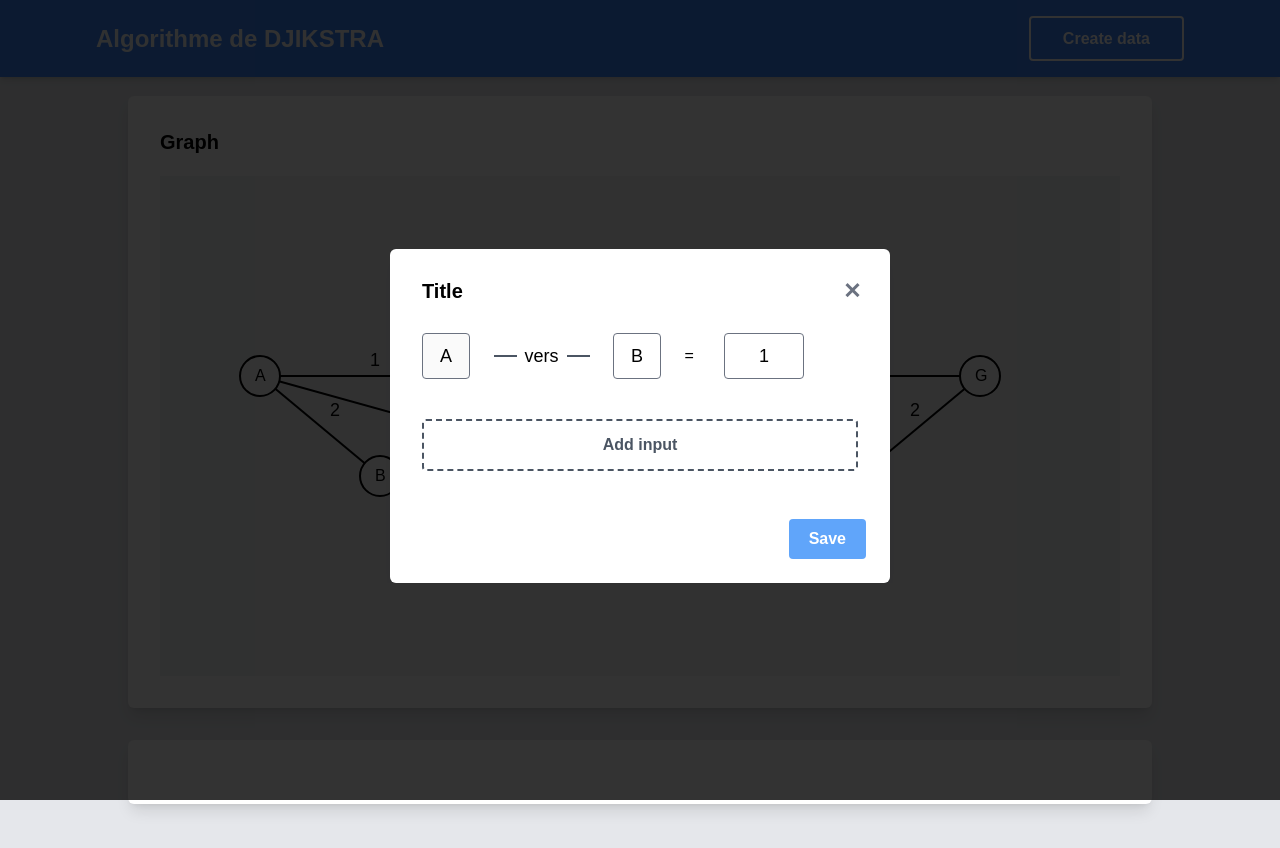
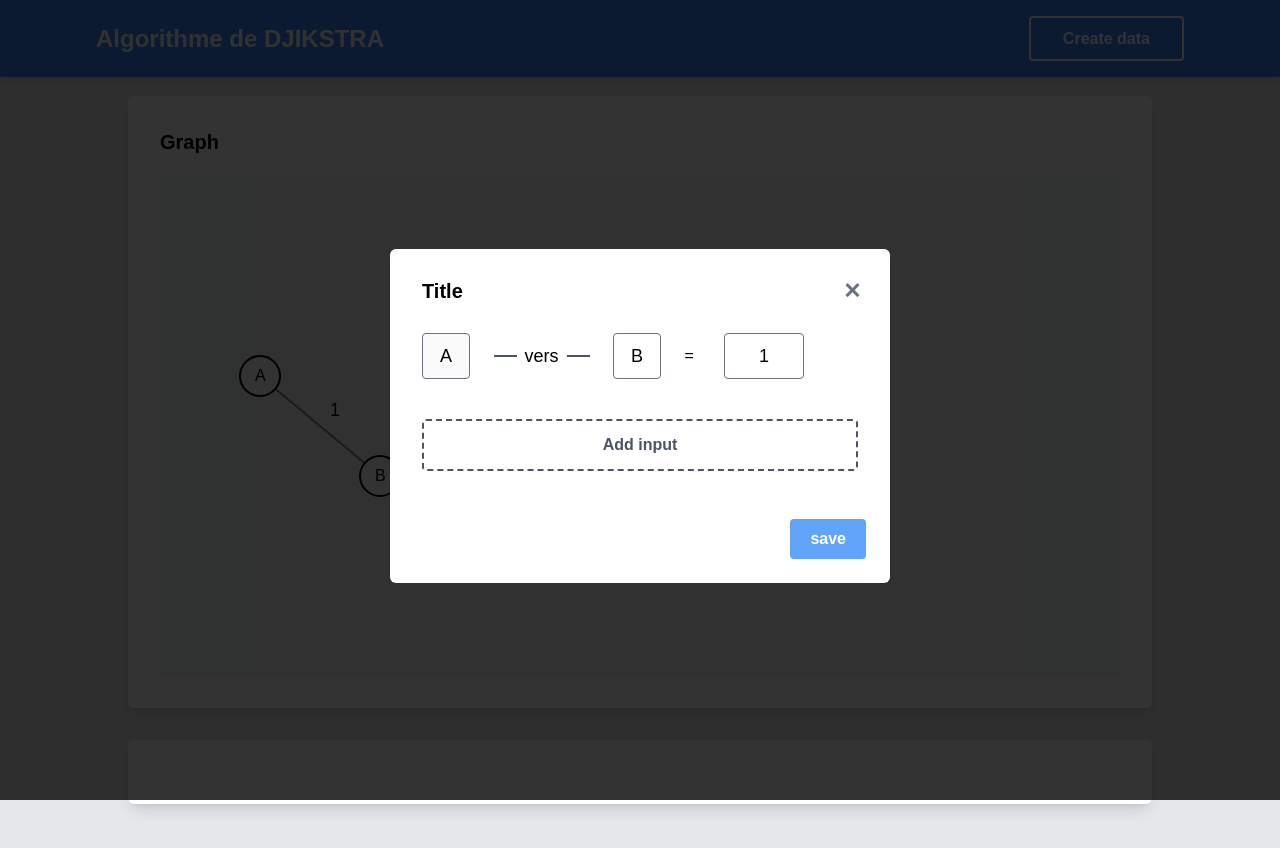
Before and after one commit to agapeJoshue/DJIKSTRA, a Next.js app: page / in a window 1280 px wide. Both pictures are taken after a click on the button "Create data". Shown: the top 848 px of the page. Built offline with nearby package versions, Linux system fonts and the light colour scheme.

Commit message:
Finished

```diff
--- a/app/AFrameLoader.tsx
+++ /dev/null
@@ -1,14 +0,0 @@
-'use client'
-import { useEffect } from "react";
-
-export default function AFrameLoader() {
-  useEffect(() => {
-    if (typeof window !== "undefined") {
-      import("aframe")
-        .then(() => console.log("AFrame loaded"))
-        .catch(err => console.error("Error loading AFrame:", err));
-    }
-  }, []);
-
-  return null;
-}
--- a/app/NewTable.tsx
+++ b/app/NewTable.tsx
@@ -2,6 +2,7 @@
 
 import React, { useEffect, useState, useMemo } from 'react'
 import { newData } from './page'
+import Dialog from './dialog'
 
 interface TableProps {
   entities: string[]
@@ -16,7 +17,11 @@ interface colsUsed {
   distance: number
 }
 
-const NewTable: React.FC<TableProps> = ({ entities, data, showCriticsPath }) => {
+const NewTable: React.FC<TableProps> = ({
+  entities,
+  data,
+  showCriticsPath
+}) => {
   const [initData, setData] = useState<newData[]>(data)
 
   useEffect(() => {
@@ -190,6 +195,7 @@ const NewTable: React.FC<TableProps> = ({ entities, data, showCriticsPath }) =>
 
   const [critics, setCritics] = useState<string[]>([])
   const [FromLast, setFrom] = useState<string>('')
+  const [modal, setModalOpen] = useState(false)
   const nextStep = () => {
     const hasEmpty = verifyTable()
     if (hasEmpty) {
@@ -226,16 +232,16 @@ const NewTable: React.FC<TableProps> = ({ entities, data, showCriticsPath }) =>
         setCritics(prev => [...prev, last])
         setFrom(newTable[item.indexLine][item.indexCol].from)
       } else {
-        if(FromLast === '') {
-          console.log('Chemin critiaue :', critics)
+        if (FromLast === '') {
+          setModalOpen(true)
         } else {
           const indexColFin = entities.indexOf(FromLast)
-          if(indexColFin >= 0) {
+          if (indexColFin >= 0) {
             for (let i = 0; i < entities.length; i++) {
               const isMin = newTable[i][indexColFin].min
               if (isMin) {
-                setCritics(Prev => [...Prev, FromLast]);
-                setFrom(newTable[i][indexColFin].from);
+                setCritics(Prev => [...Prev, FromLast])
+                setFrom(newTable[i][indexColFin].from)
                 break
               }
             }
@@ -301,6 +307,16 @@ const NewTable: React.FC<TableProps> = ({ entities, data, showCriticsPath }) =>
           </div>
         </div>
       )}
+
+      <Dialog
+        model={modal}
+        title='FINISHED'
+        onClose={() => setModalOpen(false)}
+        onSave={() => setModalOpen(false)}
+        btnPropriety={{ color: 'grey', label: 'Okay' }}
+      >
+        <p>Merci de votre aimable attention!</p>
+      </Dialog>
     </>
   )
 }
--- a/app/dialog.tsx
+++ b/app/dialog.tsx
@@ -8,14 +8,47 @@ interface useProps {
   onClose: () => void
   onSave: () => void
   children?: React.ReactNode
+  btnPropriety?: {
+    color: 'blue' | 'red' | 'grey' | 'green'
+    label: string
+  }
 }
 
-const Dialog: React.FC<useProps> = ({ model, title, onClose, children, onSave }) => {
+const Dialog: React.FC<useProps> = ({
+  model,
+  title,
+  onClose,
+  children,
+  onSave,
+  btnPropriety
+}) => {
   const [isOpen, setModel] = useState(model)
 
   useEffect(() => {
     setModel(model)
   }, [model])
+
+  const [color, setColor] = useState('blue')
+
+  useEffect(() => {
+    switch (btnPropriety?.color) {
+      case 'blue':
+        setColor('bg-blue-400 hover:bg-blue-500')
+        break
+      case 'red':
+        setColor('bg-red-400 hover:bg-red-500')
+        break
+      case 'grey':
+        setColor('bg-gray-400 hover:bg-gray-500')
+        break
+      case 'green':
+        setColor('bg-green-400 hover:bg-green-500')
+        break
+      default:
+        setColor('bg-blue-400 hover:bg-blue-500')
+        break
+    }
+  }, [btnPropriety])
   return (
     <div
       className={`fixed top-0 left-0 w-screen h-screen bg-[rgba(0,0,0,0.8)] ${
@@ -42,9 +75,9 @@ const Dialog: React.FC<useProps> = ({ model, title, onClose, children, onSave })
           <div className='p-6 flex items-center justify-end'>
             <button
               onClick={onSave}
-              className='bg-blue-400 text-base text-white py-2 px-5 rounded hover:bg-blue-500 font-semibold my-transition'
+              className={`${color} text-white text-base py-2 px-5 rounded font-semibold my-transition`}
             >
-              Save
+              {btnPropriety?.label ? btnPropriety.label : 'save'}
             </button>
           </div>
         </div>
--- a/app/graph.tsx
+++ b/app/graph.tsx
@@ -41,7 +41,13 @@ const Graph: React.FC<GraphProps> = ({ data, critics }) => {
   }
 
   const isCritics = (node: string) => {
-    return newCritics.includes(node);
+    return newCritics.includes(node)
+  }
+
+  const isCheCrit = (debut: string, fin: string) => {
+    const indexDeb = newCritics.indexOf(debut)
+    const indexfin = newCritics.indexOf(fin)
+    return indexDeb - indexfin === 1
   }
 
   return (
@@ -55,6 +61,7 @@ const Graph: React.FC<GraphProps> = ({ data, critics }) => {
           const { debut, fin, delais } = edge
           const start = nodePositions[debut]
           const end = nodePositions[fin]
+          const isActive = isCheCrit(debut, fin)
 
           if (!start || !end) return null
 
@@ -65,7 +72,7 @@ const Graph: React.FC<GraphProps> = ({ data, critics }) => {
                 y1={start.y}
                 x2={end.x}
                 y2={end.y}
-                stroke='black'
+                stroke={`${isActive ? 'red' : 'grey'}`}
                 strokeWidth='2'
               />
               <text
@@ -87,11 +94,16 @@ const Graph: React.FC<GraphProps> = ({ data, critics }) => {
               cx={pos.x}
               cy={pos.y}
               r='20'
-              fill={`${ isCritics(node) ? 'red' : 'white'}`}
-              stroke={`${ isCritics(node) ? 'blue' : 'black'}`}
+              fill={`${isCritics(node) ? 'red' : 'white'}`}
+              stroke={`${isCritics(node) ? 'blue' : 'black'}`}
               strokeWidth='2'
             />
-            <text x={pos.x - 5} y={pos.y + 5} fontSize='16' fill={`${ isCritics(node) ? 'white' : 'black'}`}>
+            <text
+              x={pos.x - 5}
+              y={pos.y + 5}
+              fontSize='16'
+              fill={`${isCritics(node) ? 'white' : 'black'}`}
+            >
               {node}
             </text>
           </g>
--- a/app/page.tsx
+++ b/app/page.tsx
@@ -18,7 +18,7 @@ export interface newData {
 }
 
 export default function Home () {
-  const dataDefault = [
+  /* const dataDefault = [
     { debut: 'A', fin: 'B', delais: 2, editable: false },
     { debut: 'A', fin: 'C', delais: 1, editable: false },
     { debut: 'A', fin: 'D', delais: 4, editable: false },
@@ -33,7 +33,7 @@ export default function Home () {
     { debut: 'E', fin: 'G', delais: 5, editable: false },
     { debut: 'E', fin: 'F', delais: 6, editable: false },
     { debut: 'F', fin: 'G', delais: 2, editable: false }
-  ]
+  ] */
 
   const [model, setModel] = useState(false)
   const [initData, setInitialData] = useState<newData[]>([
@@ -53,11 +53,11 @@ export default function Home () {
   const updateEntity = () => {
     const ArrayString: string[] = []
 
-    if (dataDefault.some(d => d.fin === 'A')) {
+    if (initData.some(d => d.fin === 'A')) {
       ArrayString.push('A')
     }
 
-    dataDefault.forEach(data => {
+    initData.forEach(data => {
       if (!ArrayString.includes(data.debut)) {
         ArrayString.push(data.debut)
       }
@@ -91,13 +91,13 @@ export default function Home () {
 
       <section className='bg-white p-8 rounded-md shadow-lg w-[80%] mx-auto mt-24'>
         <h2 className='font-bold text-xl mb-5'>Graph</h2>
-        <Graph data={dataDefault} critics={critics} />
+        <Graph data={initData} critics={critics} />
       </section>
 
       <section className='bg-white p-8 rounded-md shadow-lg w-[80%] mx-auto mt-8'>
         <NewTable
           entities={entities}
-          data={dataDefault}
+          data={initData}
           showCriticsPath={showCriticsPath}
         />
       </section>
```
